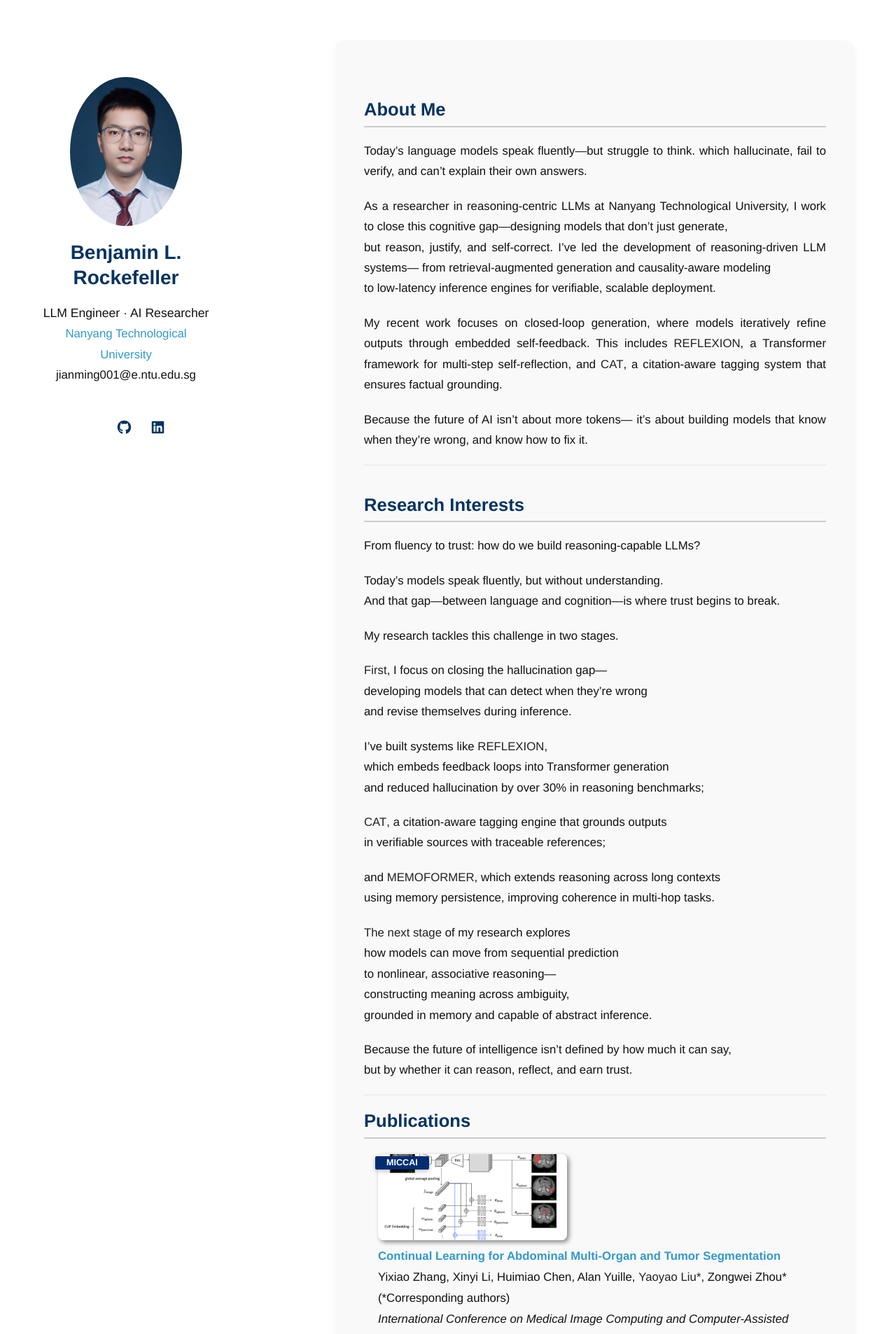
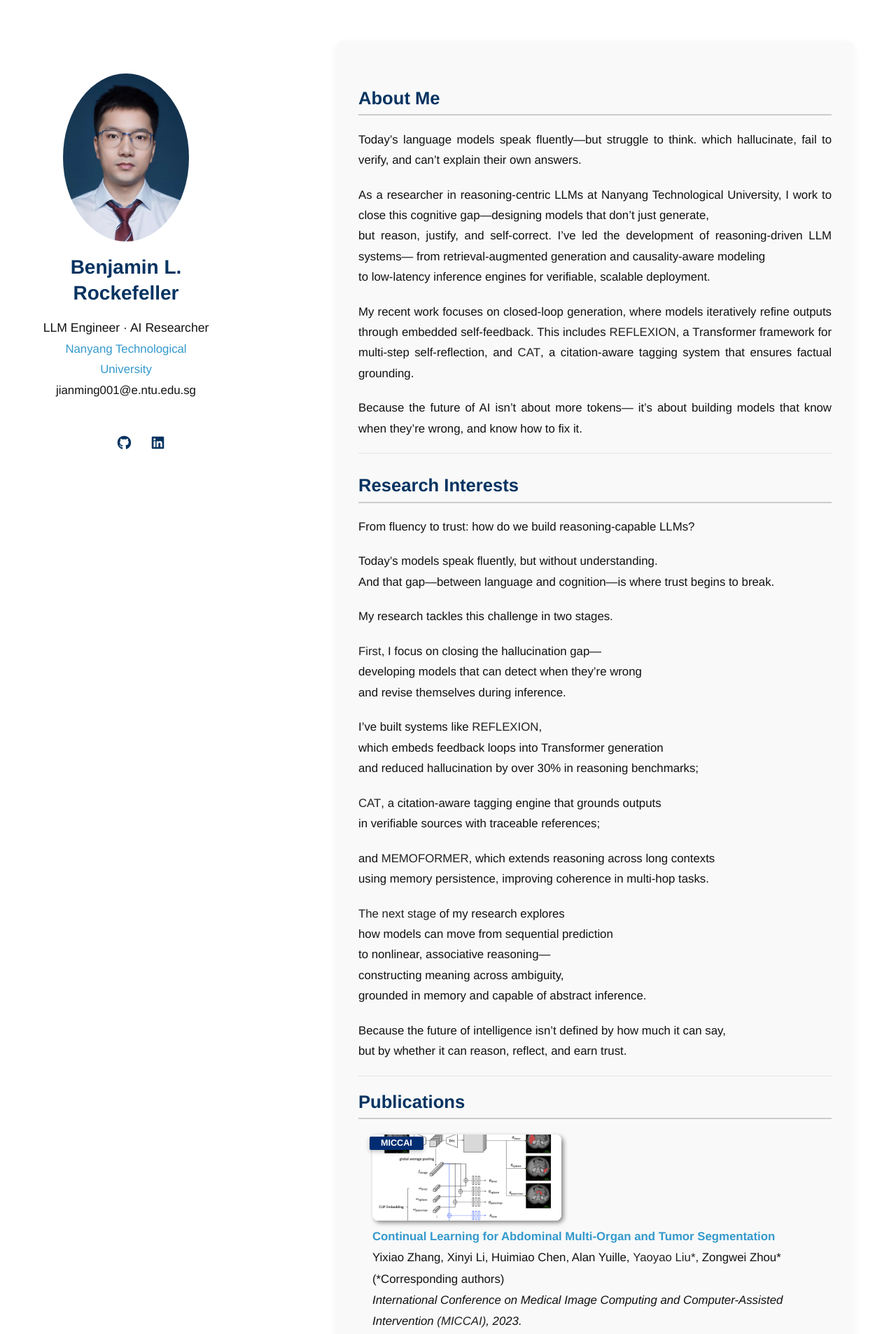
Before and after one commit to BenjaminRockefeller/benjaminrockefeller.github.io, a Jekyll site: the page built from index.md, in a window 1280 px wide. Shown: the top 1906 px of the page at 70% size. Built offline with Jekyll 4.4.1, drawn with Linux system fonts in a browser that asks for light colours; a style sheet for code colours, icons or effects is not loaded; our own code applies the rules of GitHub Pages for plain Markdown files.

Commit message:
Update minimal-light.scss

```diff
--- a/_sass/minimal-light.scss
+++ b/_sass/minimal-light.scss
@@ -1057,3 +1057,62 @@
   font-size: 1.05rem;
   color: #111;
 }
+/* === ✅ 布局调整：更靠左 + 上移 + 放大头像 === */
+.wrapper {
+  width: 1160px;
+  margin: 0 auto;
+  display: flex;
+  flex-direction: row;
+  align-items: flex-start;
+}
+
+/* 左侧：头像和信息卡片 */
+header {
+  width: 240px;
+  padding-top: 2.2em; /* 原 2.5em，减少顶部空白 */
+  text-align: center;
+}
+
+/* 更大头像尺寸 */
+.image.avatar img {
+  width: 180px;         /* 原 140px → 180 更醒目 */
+  padding: 10px;
+  border-radius: 100%;
+}
+
+/* 右侧：正文排版区域 */
+section {
+  flex: 1;
+  margin-left: 1.8rem;         /* 让文字更靠近头像，但不重叠 */
+  padding-top: 2.2em;          /* 上移 about me 区域 */
+  padding-bottom: 50px;
+  padding-left: 2rem;
+  padding-right: 2rem;
+  max-width: 1020px;
+
+  background-color: #f9f9f9;
+  border-radius: 12px;
+  box-shadow: 0 4px 12px rgba(0, 0, 0, 0.05);
+  line-height: 1.7;
+}
+
+/* 字体与段落优化 */
+body {
+  font-family: 'Microsoft YaHei', 'PingFang SC', 'Helvetica Neue', Arial, sans-serif;
+  font-size: 1.05rem;
+  color: #111;
+}
+
+section h2 {
+  margin-top: 1.8rem;
+  margin-bottom: 1.2rem;
+  font-size: 1.6rem;
+  font-weight: 600;
+  border-bottom: 2px solid #ccc;
+  padding-bottom: 0.4rem;
+}
+
+section p {
+  margin-bottom: 1.2rem;
+  text-align: justify;
+}
```
